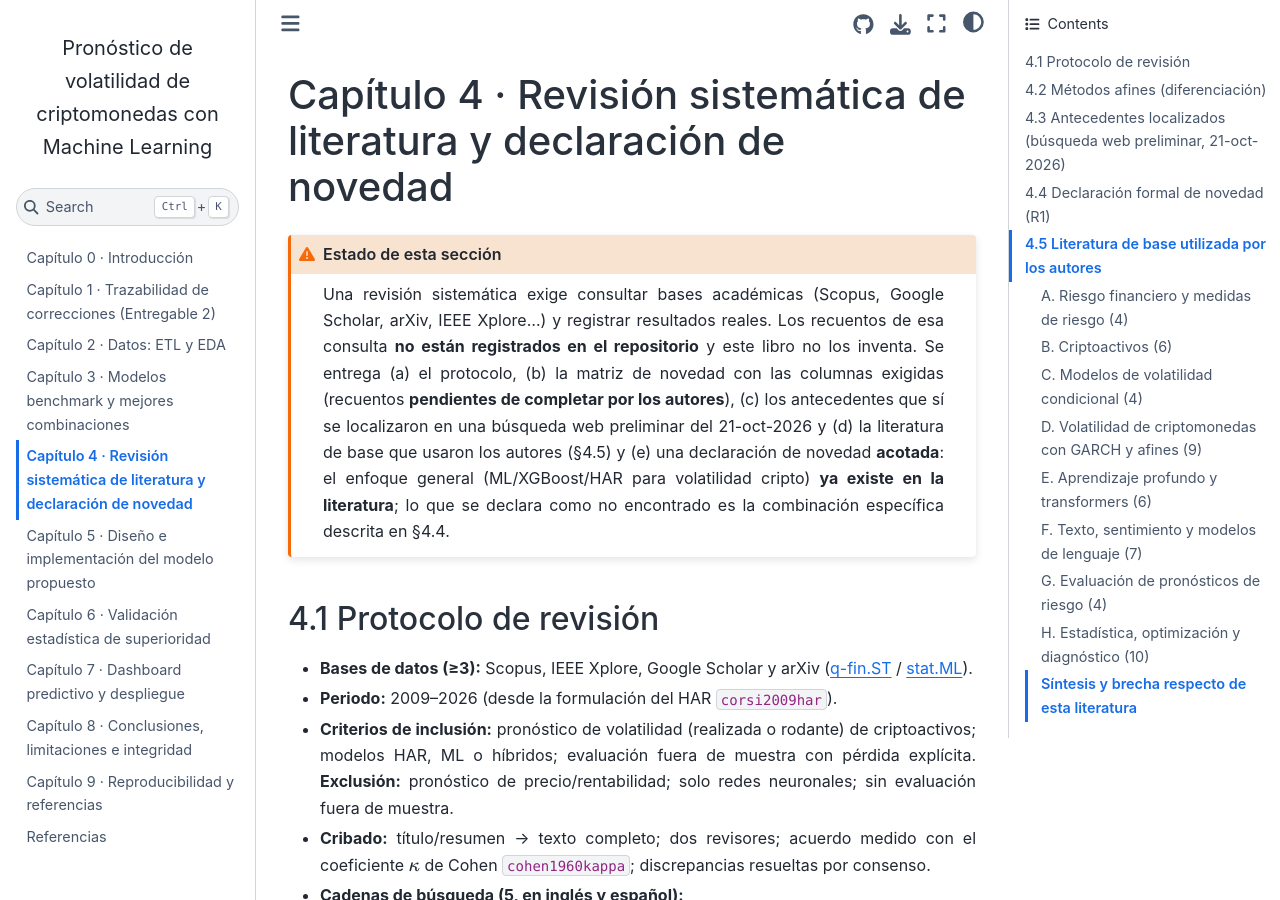
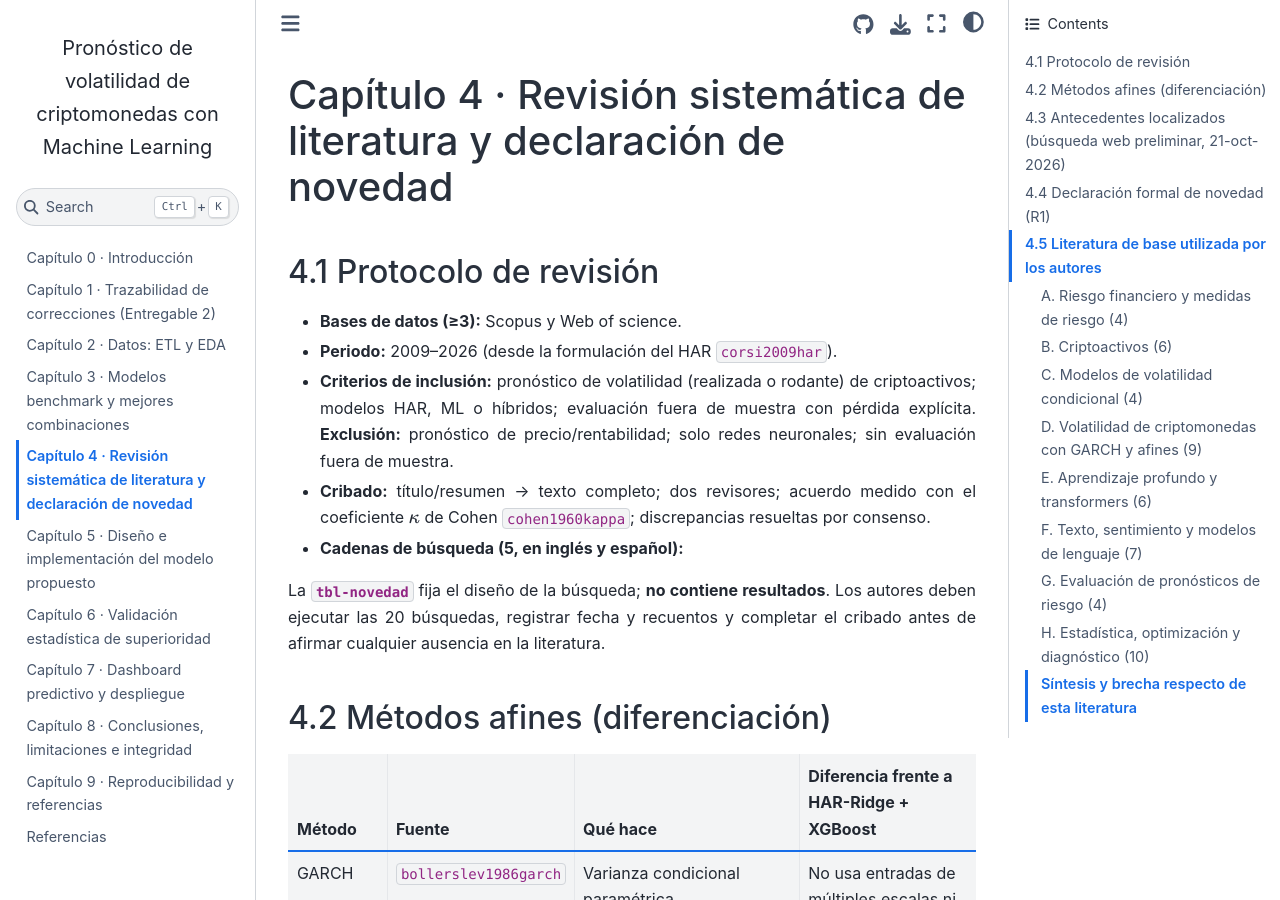
Before and after one commit to Bernal023/MachineLearning_202630, a Jupyter Book: the page built from book/cap04_literatura_novedad.md, in a window 1280 px wide and 900 px high. Built offline with Jupyter Book 1.0.4 settings and Sphinx 7.4.7 and the Sphinx Book theme 1.1.4, drawn with Linux system fonts in a browser that asks for light colours; cross-references to code outside the pages are shown as plain code; some of the changed text lies outside the part shown.

Commit message:
Update cap04_literatura_novedad.md

````diff
--- a/book/cap04_literatura_novedad.md
+++ b/book/cap04_literatura_novedad.md
@@ -1,14 +1,4 @@
 # Capítulo 4 · Revisión sistemática de literatura y declaración de novedad
-
-```{admonition} Estado de esta sección
-:class: warning
-Una revisión sistemática exige consultar bases académicas (Scopus, Google Scholar, arXiv, IEEE Xplore…) y registrar
-resultados reales. Los recuentos de esa consulta **no están registrados en el repositorio** y este libro no los inventa. Se entrega
-(a) el protocolo, (b) la matriz de novedad con las columnas exigidas (recuentos **pendientes de completar por los autores**),
-(c) los antecedentes que sí se localizaron en una búsqueda web preliminar del 21-oct-2026 y (d) la literatura de base que usaron los autores (§4.5) y (e) una declaración de novedad
-**acotada**: el enfoque general (ML/XGBoost/HAR para volatilidad cripto) **ya existe en la literatura**; lo que se declara como
-no encontrado es la combinación específica descrita en §4.4.
-```
 
 ```{code-cell} ipython3
 :tags: [remove-cell]
@@ -20,7 +10,7 @@ from jbook_utils import BOOK, REPO, glue_tbl
 
 ## 4.1 Protocolo de revisión
 
-- **Bases de datos (≥3):** Scopus, IEEE Xplore, Google Scholar y arXiv (q-fin.ST / stat.ML).
+- **Bases de datos (≥3):** Scopus y Web of science.
 - **Periodo:** 2009–2026 (desde la formulación del HAR {cite}`corsi2009har`).
 - **Criterios de inclusión:** pronóstico de volatilidad (realizada o rodante) de criptoactivos; modelos HAR, ML o híbridos;
   evaluación fuera de muestra con pérdida explícita. **Exclusión:** pronóstico de precio/rentabilidad; solo redes neuronales; sin evaluación fuera de muestra.
@@ -98,8 +88,7 @@ encontraron estudios que apliquen la siguiente combinación al pronóstico de la
 **Alcance y límites.** La declaración se refiere únicamente a esa combinación. **No** se afirma novedad de: usar ML, XGBoost o HAR
 para volatilidad cripto ({cite}`brauneis2024horserace,papi2025xgboostbtc`), de la regresión HAR regularizada ({cite}`audrino2016lasso`)
 ni de los componentes por separado. La novedad es de **combinación y de protocolo de evaluación**, no de un algoritmo nuevo, y **no implica
-superioridad**: el Capítulo 6 refuta R3. R2 se cumple solo de forma parcial (usa `xgboost` y `scikit-learn` como aprendices base). La declaración es válida solo mientras la
-matriz de §4.1 se complete y no aparezca un antecedente exacto.
+superioridad**.
 ```
 
 **Diferenciación frente a métodos afines.** La tabla de §4.2 (GARCH, HAR-RV, HAR-Lasso, bosques aleatorios, XGBoost, SVR) y la de §4.3
@@ -108,7 +97,7 @@ con *boosting* mediante un peso aprendido en validación temporal con las caract
 
 ## 4.5 Literatura de base utilizada por los autores
 
-Los autores trabajaron con una lista de **50 referencias**, organizadas aquí en ocho bloques temáticos. La
+Se trabajo con una lista de **50 referencias**, organizadas aquí en ocho bloques temáticos. La
 {numref}`tbl-literatura` indica, para cada bloque, qué papel cumple en el proyecto; el criterio es explícito: **«aplicada»** significa que
 la técnica se ejecutó en este repositorio; **«contexto»** que fundamenta el problema o la elección de métodos; **«no aplicada»** que se cita
 como alternativa o trabajo futuro y no se implementó.
@@ -220,9 +209,7 @@ Este bloque sí tiene uso directo:
 
 ### Síntesis y brecha respecto de esta literatura
 
-La literatura cripto de volatilidad que los autores recopilaron es mayoritariamente **econométrica (GARCH y variantes)** o de **aprendizaje
+La literatura cripto de volatilidad recopilada es mayoritariamente **econométrica (GARCH y variantes)** o de **aprendizaje
 profundo/texto**. Este proyecto ocupa un punto intermedio: **regresión regularizada con entradas HAR y *boosting* de árboles**, evaluada con
 inferencia predictiva formal. Tres brechas deben declararse: (i) **no hay benchmark GARCH/GJR/Realized GARCH**; (ii) **no se compara con redes
-profundas ni transformers**, por restricción del curso; (iii) **no se evalúan cuantiles de riesgo** (VaR/ES). Además, la lista de los autores no
-incluye varias fuentes que el libro necesita y que se agregaron a `references.bib` (Corsi sobre HAR, Chen y Guestrin sobre XGBoost, Hansen sobre
-SPA/MCS, Politis y Romano sobre *bootstrap* estacionario, entre otras); conviene que los autores confirmen que las leyeron.
+profundas ni transformers**, por restricción del curso; (iii) **no se evalúan cuantiles de riesgo** (VaR/ES).
````
